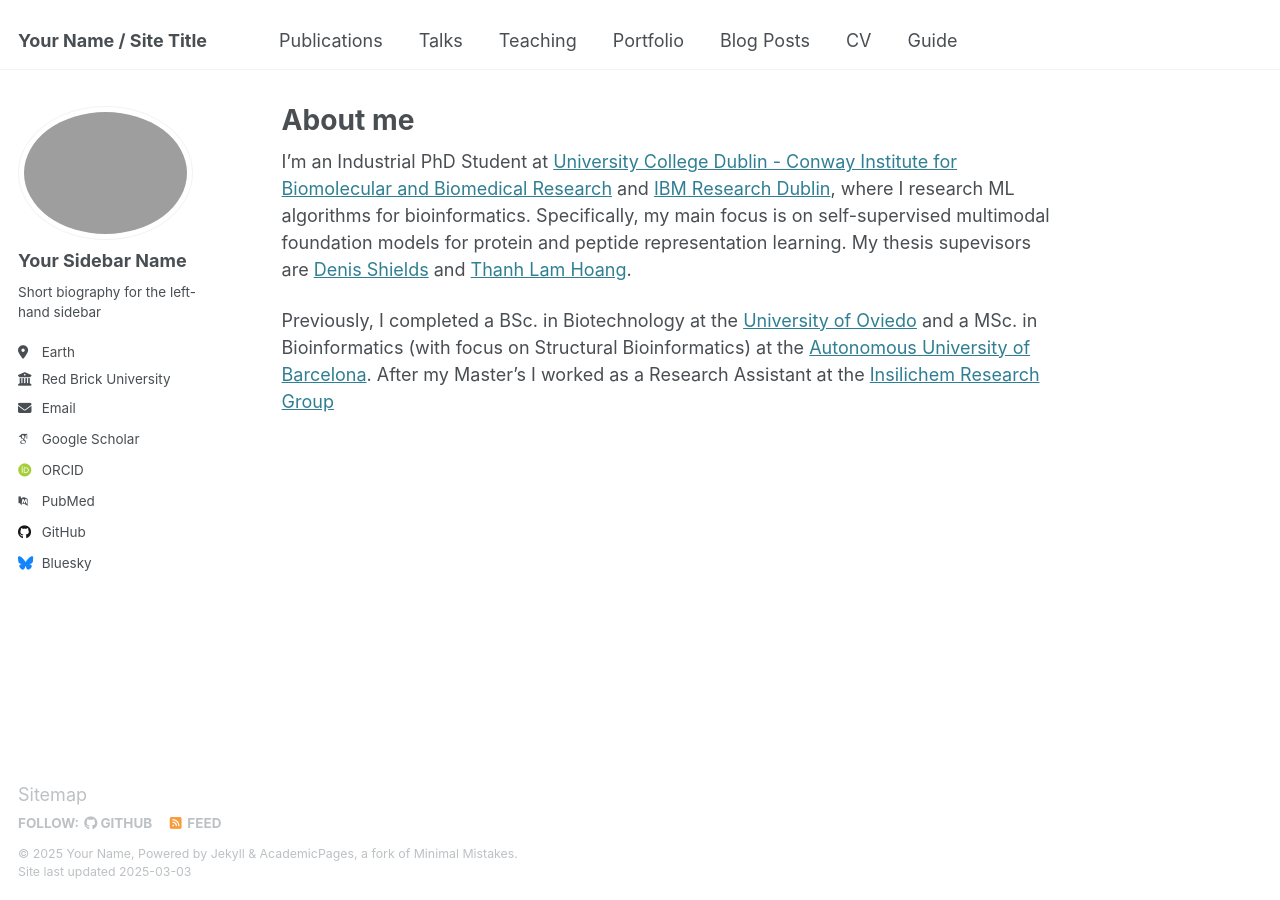
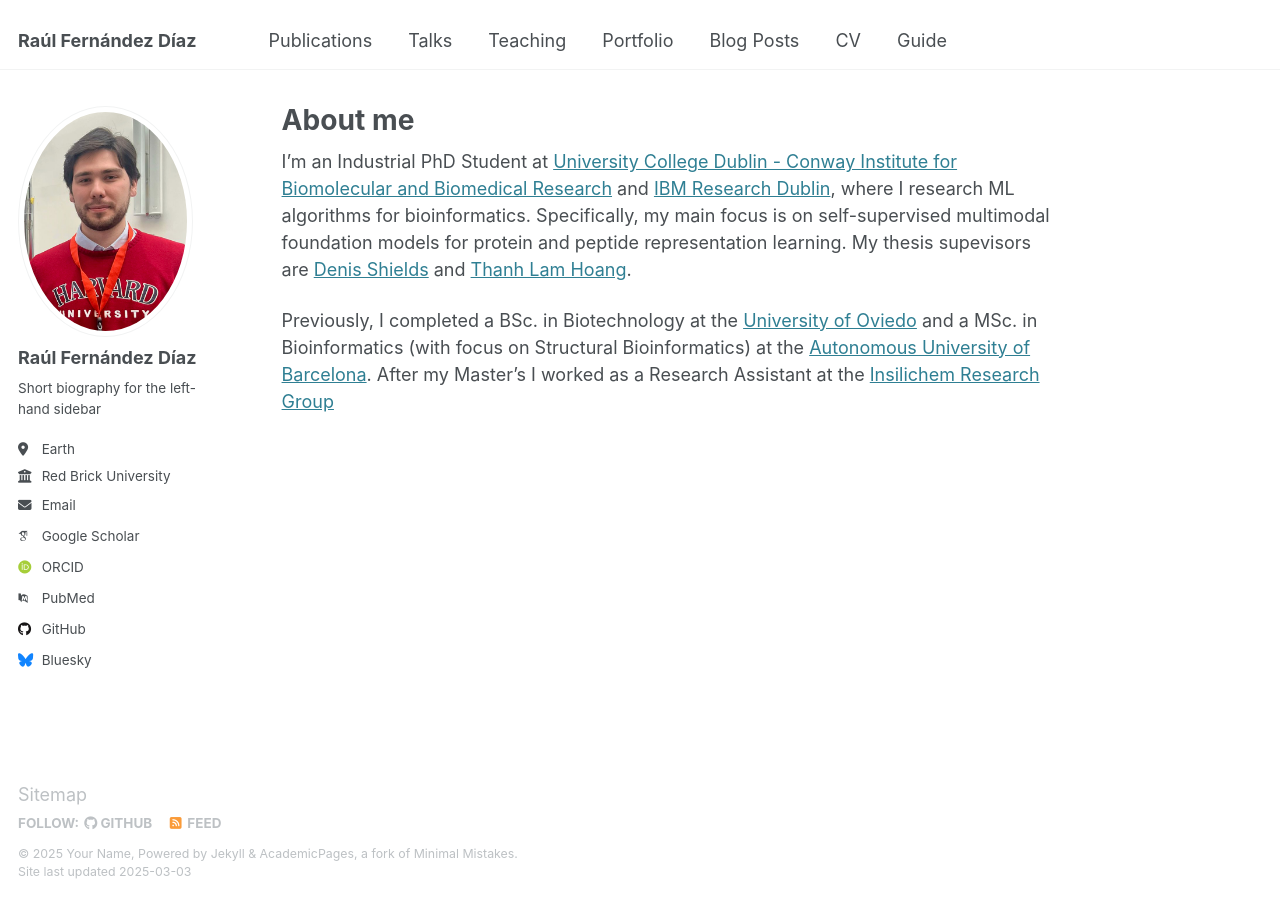
Before and after one commit to RaulFD-creator/RaulFD-creator.github.io, a Jekyll site: the page built from _pages/about.md, in a window 1280 px wide. Built offline with Jekyll 4.4.1, drawn with Linux system fonts in a browser that asks for light colours; some web fonts are replaced.

Commit message:
🪲 Deployment user

```diff
--- a/_config.yml
+++ b/_config.yml
@@ -9,7 +9,7 @@
 # Basic Site Settings
 locale                   : "en-US"
 site_theme               : "default"
-title                    : "Your Name / Site Title"
+title                    : "Raúl Fernández Díaz"
 title_separator          : "-"
 name                     : &name "Your Name"
 description              : &description "personal description"
@@ -22,8 +22,8 @@ repository               : "raulfd-creator/raulfd-creator.github.io"
 #               Additional customization can be done by editing /_includes/author-profile.html
 author:
   # Biographic information
-  avatar           : "profile.png"
-  name             : "Your Sidebar Name"
+  avatar           : "profile.jpeg"
+  name             : "Raúl Fernández Díaz"
   pronouns         : # example: "she/her"
   bio              : "Short biography for the left-hand sidebar"
   location         : "Earth"
```
